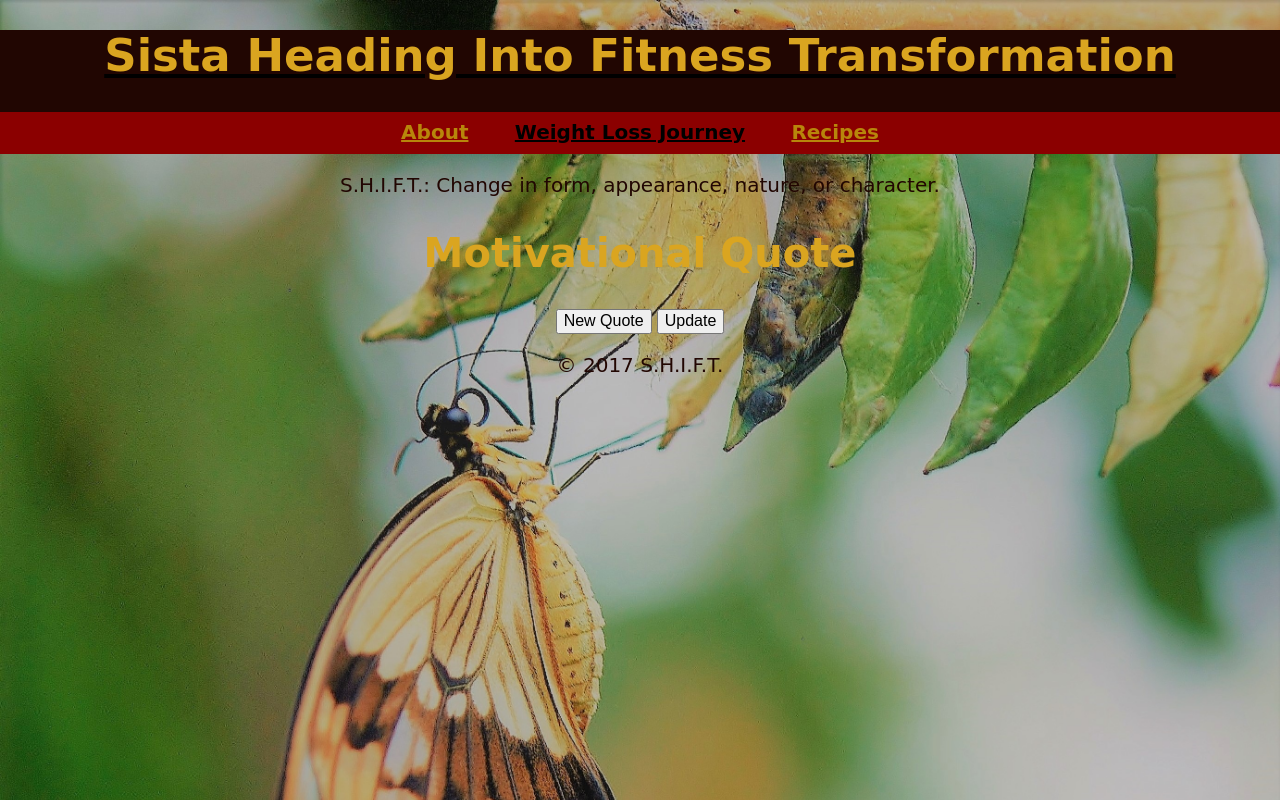
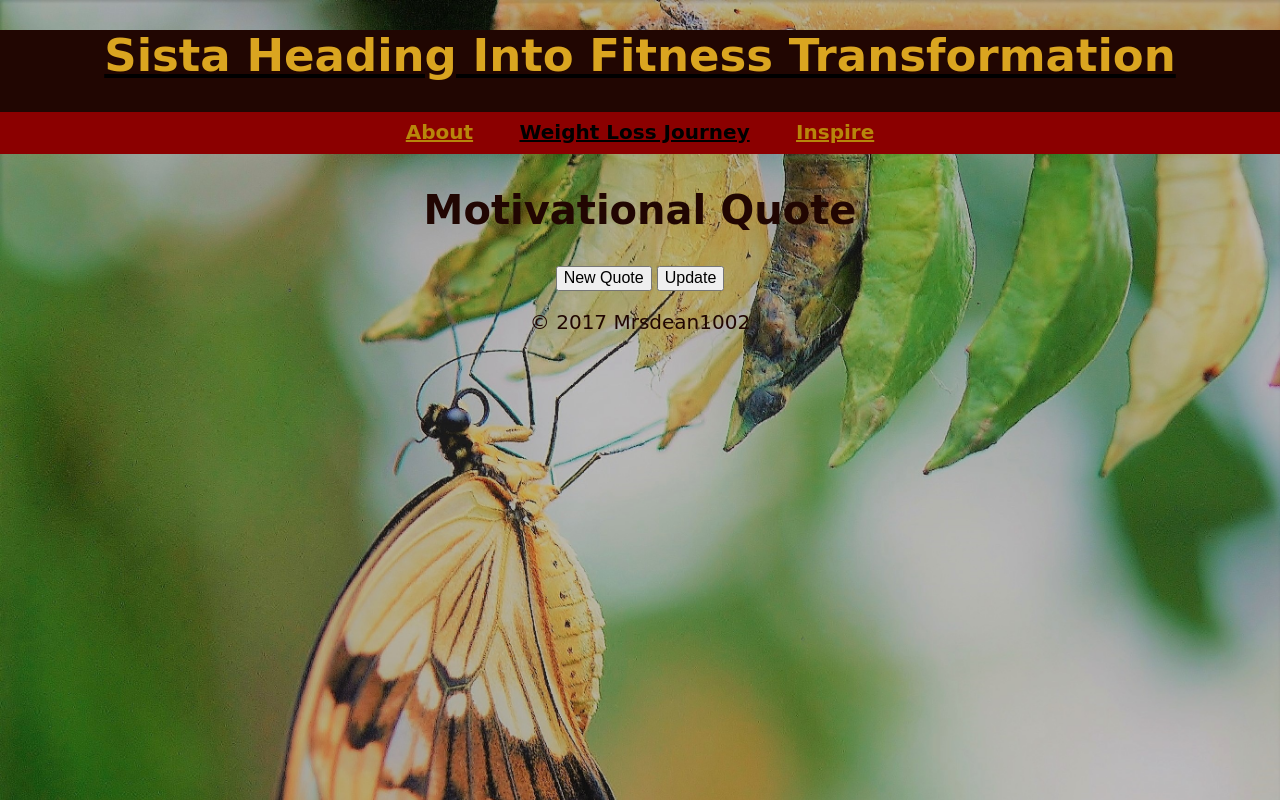
Before and after one commit to mrsdean1002/S.H.I.F.T., a website: page html/weightlossjourney.html in a window 1280 px wide. Drawn offline with nearby package versions, Linux system fonts and the light colour scheme; a web font is replaced by a local one.

Commit message:
renamed recipe page and file to inspire, changed color of h2 h eadings, renamed footer, took dots out of the word shift

```diff
--- a/html/css/style.css
+++ b/html/css/style.css
@@ -27,7 +27,7 @@ h1 {
 }
 h2{
   font-size: 40px;
-  color: goldenrod;
+  color: #210602;
 }
 
 /***********NAVIGATIONAL BAR***********/
--- a/html/weightlossjourney.html
+++ b/html/weightlossjourney.html
@@ -20,13 +20,13 @@
         <ul>
           <li><a href="index.html">About</a></li>
           <li><a href="weightlossjourney.html" class="selected">Weight Loss Journey</a></li>
-          <li><a href="recipes.html">Recipes</a></li>
+          <li><a href="inspire.html">Inspire</a></li>
         </ul>
       </nav>
     </header>
-    <p>
+    <!-- <p>
       S.H.I.F.T.: Change in form, appearance, nature, or character.
-    </p>
+    </p> -->
     <h2>Motivational Quote</h2>
     <div class="center">
     <div class="quote"></div>
@@ -46,7 +46,7 @@
       <footer>
           <script src="js/app.js">
           </script>
-      <p>&copy; 2017 S.H.I.F.T.</p>
+      <p>&copy; 2017 Mrsdean1002</p>
       </footer>
 </body>
 </html>
```
Also changed, not shown: html/index.html (+4 -3 lines), html/inspire.html (renamed from html/recipes.html, +2 -2 lines).
